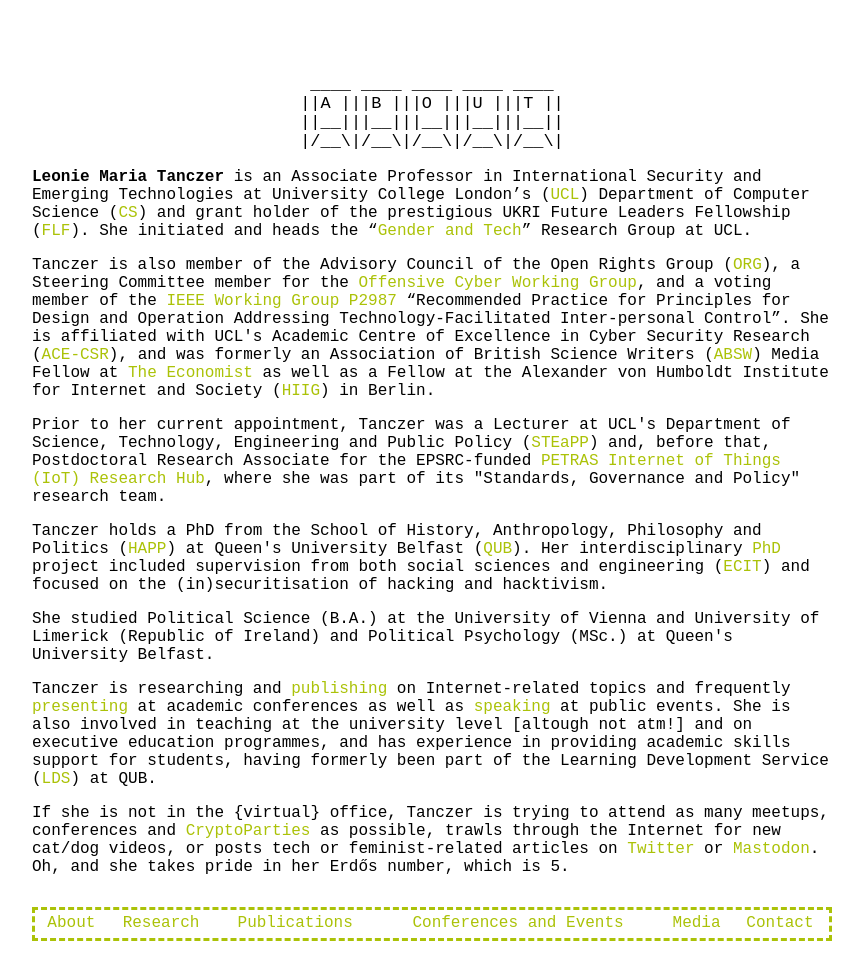
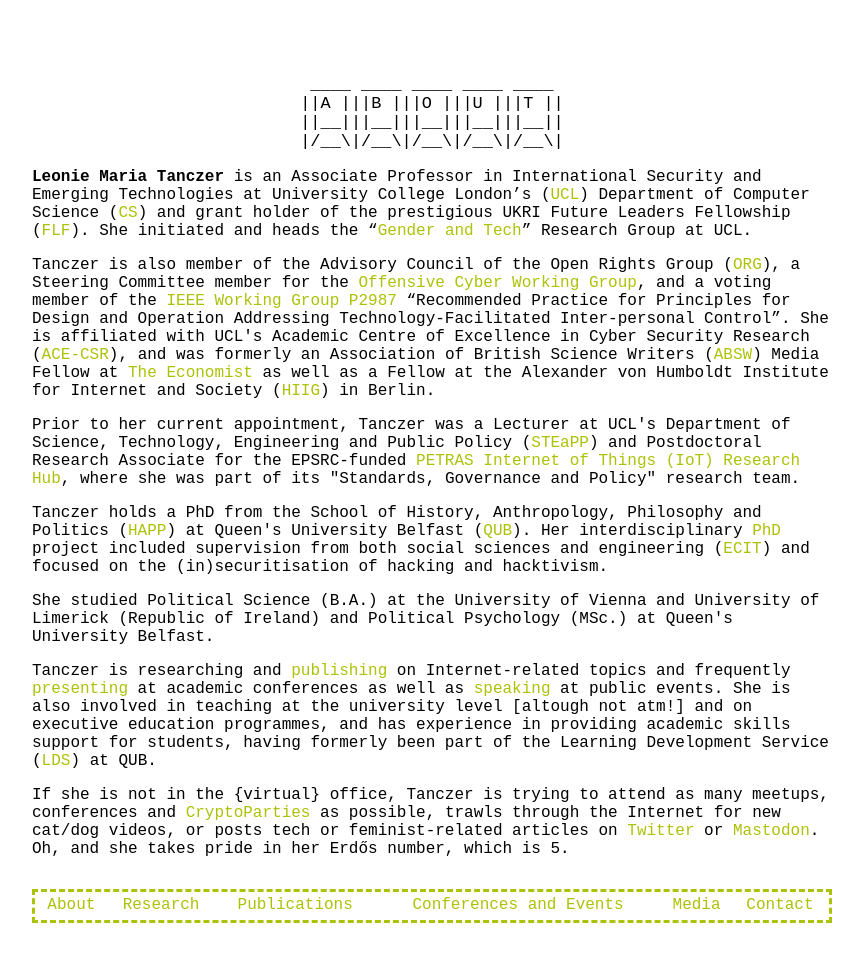
Before and after one commit to port5/port5.github.io, a plain HTML site: page about.html in a window 1280 px wide. Shown: the whole page, without its empty margins (208-1067 px from the left). Drawn offline with Linux system fonts and the light colour scheme.

Commit message:
Update about.html

```diff
--- a/about.html
+++ b/about.html
@@ -26,7 +26,7 @@
 </p>
 
 <p>
-Prior to her current appointment, Tanczer was a Lecturer at UCL's Department of Science, Technology, Engineering and Public Policy (<a href="https://www.ucl.ac.uk/steapp">STEaPP</a>) and, before that, Postdoctoral Research Associate for the EPSRC-funded <a href="https://www.petrashub.org/">PETRAS Internet of Things (IoT) Research Hub</a>, where she was part of its "Standards, Governance and Policy" research team.
+Prior to her current appointment, Tanczer was a Lecturer at UCL's Department of Science, Technology, Engineering and Public Policy (<a href="https://www.ucl.ac.uk/steapp">STEaPP</a>) and Postdoctoral Research Associate for the EPSRC-funded <a href="https://www.petrashub.org/">PETRAS Internet of Things (IoT) Research Hub</a>, where she was part of its "Standards, Governance and Policy" research team.
 </p>
 
 <p>
```
